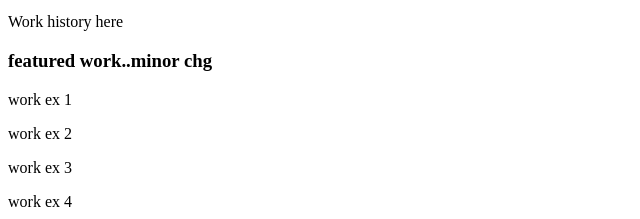
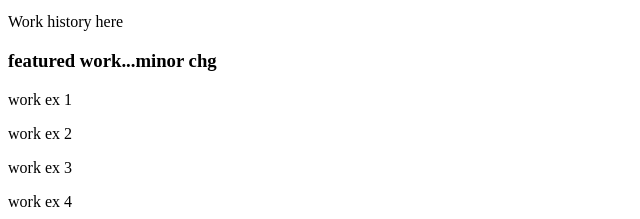
Before and after one commit to Jue-lan/SEI-Portfolio, a plain HTML site: page index.html in a window 1280 px wide. Shown: the part 142-361 px from the top of the page, 0-640 px from the left. Drawn offline with Linux system fonts and the light colour scheme; files that its build step writes are made by us from their sources.

Commit message:
pat test2

```diff
--- a/index.html
+++ b/index.html
@@ -18,7 +18,7 @@
         <p class="child child-three c3-2">Work history here</p>
       </div>
     <div class="child child-four">
-        <h3 class="child child-four c4-h">featured work..minor chg</h3>
+        <h3 class="child child-four c4-h">featured work...minor chg</h3>
         <p class="child child-four c4-1">work ex 1</p>
         <p class="child child-four c4-2">work ex 2</p>
         <p class="child child-four c4-3">work ex 3</p>
```
